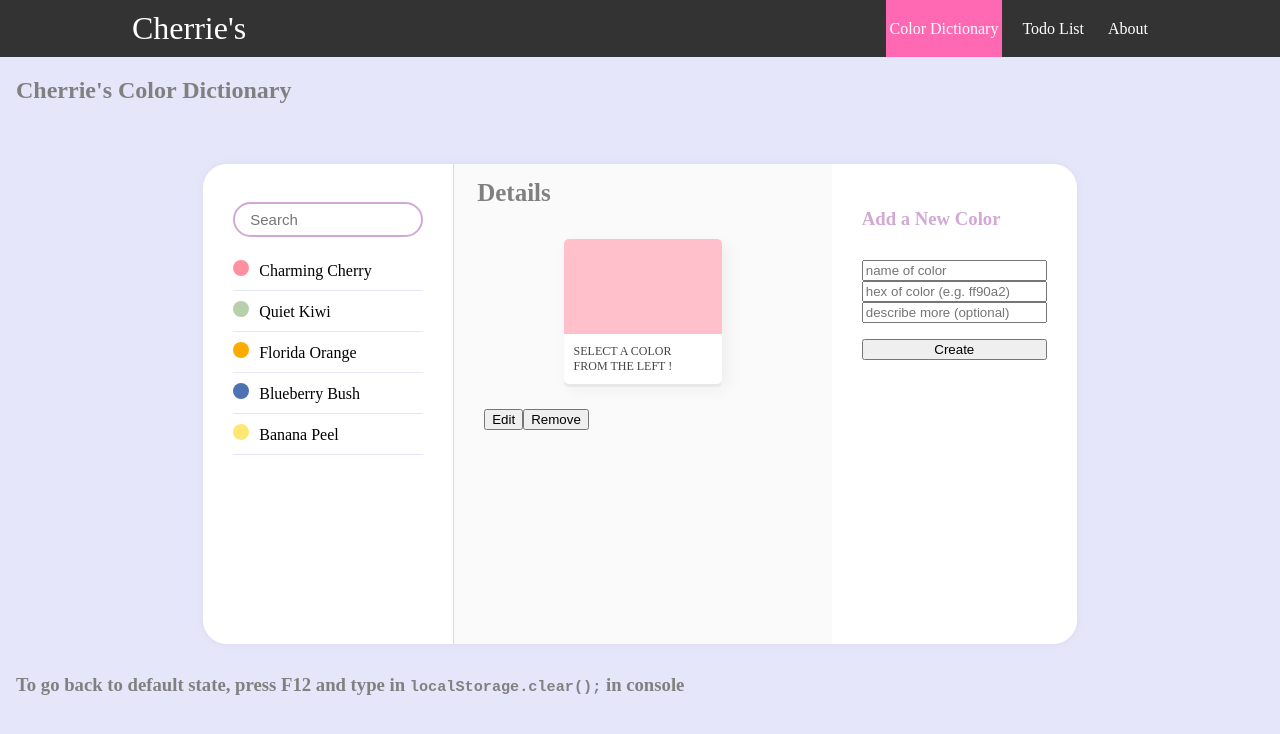
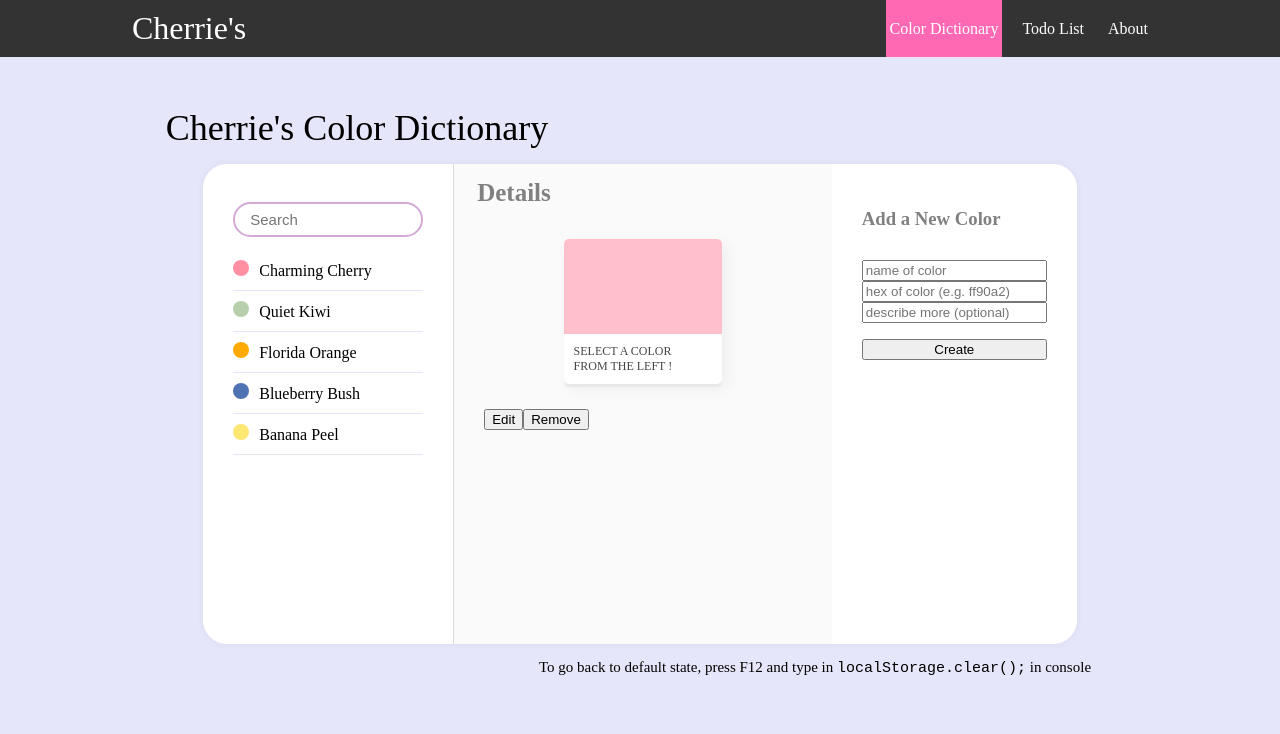
Before and after one commit to cherrie-k/React-Mini-Project, a React (Create React App) app: page /colors in a window 1280 px wide. Shown: the top 734 px of the page. Built offline with nearby package versions, Linux system fonts and the light colour scheme.

Commit message:
Design: position project title and ps

```diff
--- a/src/components/Contacts/ContactCreate.js
+++ b/src/components/Contacts/ContactCreate.js
@@ -20,7 +20,7 @@ const ContactCreateBlock = styled.div`
   border-bottom-right-radius: 24px;
 
   h3 {
-    color: #d2a8d4;
+    color: gray;
   }
 `;
 
--- a/src/components/Contacts/ContactTemplate.js
+++ b/src/components/Contacts/ContactTemplate.js
@@ -2,6 +2,31 @@
 
 import React from "react";
 import styled from "styled-components";
+
+const ContactBodyBlock = styled.div`
+  display: flex;
+  flex-direction: column;
+  //align-items: center;
+  margin-top: 50px;
+
+  #project-title {
+    font-size: 36px;
+    margin-left: 12%;
+    //margin-right: 30%;
+    margin-bottom: 15px;
+    direction: ltr;
+    min-width: 430px;
+  }
+
+  #clear-local {
+    font-size: 15px;
+    margin-top: 15px;
+    align-self: center;
+    padding-left: 350px;
+    min-width: 700px;
+    direction: rtl;
+  }
+`;
 
 const ContactTemplateBlock = styled.div`
   display: flex;
@@ -17,27 +42,19 @@ const ContactTemplateBlock = styled.div`
   box-shadow: 0 0 8px 0 rgba(0, 0, 0, 0.05); // 이거 0.1 대신 0.04정도로도 바꿔보기
 
   margin: 0 auto; // auto를 통해 페이지 중앙에 나타나게 됨
-  margin-top: 60px;
-  margin-bottom: 30px;
-`;
-
-const OutsideTextBlock = styled.div`
-  color: gray;
 `;
 
 function ContactTemplate({ children }) {
   return (
     <div>
-      <OutsideTextBlock>
-        <h2>Cherrie's Color Dictionary</h2>
-      </OutsideTextBlock>
-      <ContactTemplateBlock>{children}</ContactTemplateBlock>
-      <OutsideTextBlock>
-        <h3>
+      <ContactBodyBlock>
+        <div id="project-title">Cherrie's Color Dictionary</div>
+        <ContactTemplateBlock>{children}</ContactTemplateBlock>
+        <div id="clear-local">
           To go back to default state, press F12 and type in{" "}
           <samp>localStorage.clear();</samp> in console
-        </h3>
-      </OutsideTextBlock>
+        </div>
+      </ContactBodyBlock>
     </div>
   );
 }
```
